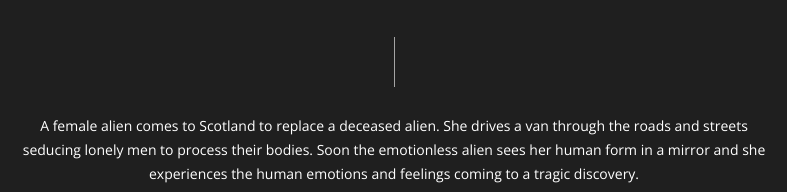
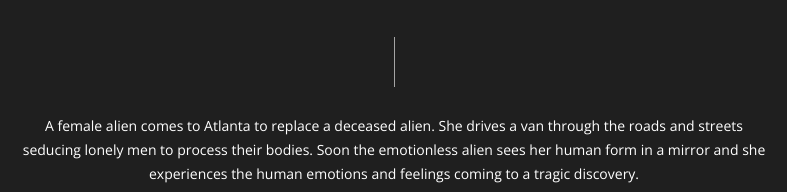
Before and after one commit to Teal89/moar-project, a plain HTML site: page index.html in a window 1280 px wide. Shown: the part 881-1073 px from the top of the page, 246-1033 px from the left. Drawn offline with nearby package versions, Linux system fonts and the light colour scheme; some packages are replaced by stand-ins of ours.

Commit message:
Push after beanstalk for testing

```diff
--- a/index.html
+++ b/index.html
@@ -129,7 +129,7 @@
 						<h2 class="head-title">The Story</h2>
 						<p class="sub-title">About Us</p>
 						<div class="liner"></div>
-						<p>A female alien comes to Scotland to replace a deceased alien. She drives a van through the roads and streets seducing lonely men to process their bodies.
+						<p>A female alien comes to Atlanta to replace a deceased alien. She drives a van through the roads and streets seducing lonely men to process their bodies.
 						Soon the emotionless alien sees her human form in a mirror and she experiences the human emotions and feelings coming to a tragic discovery.</p>
 						<div class="spacing40"></div>
                     </div><!--/.col-md-8-->
```
